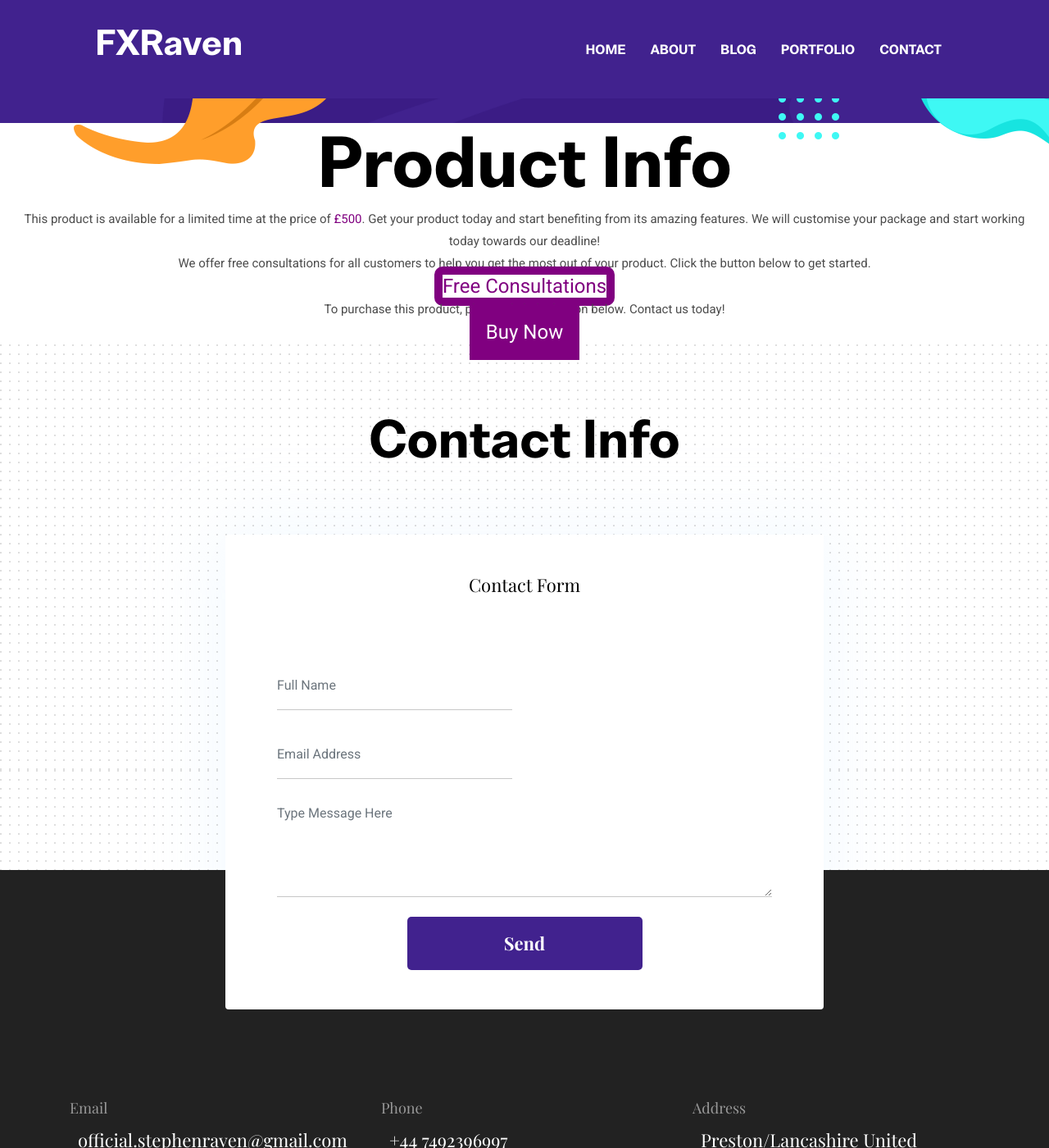
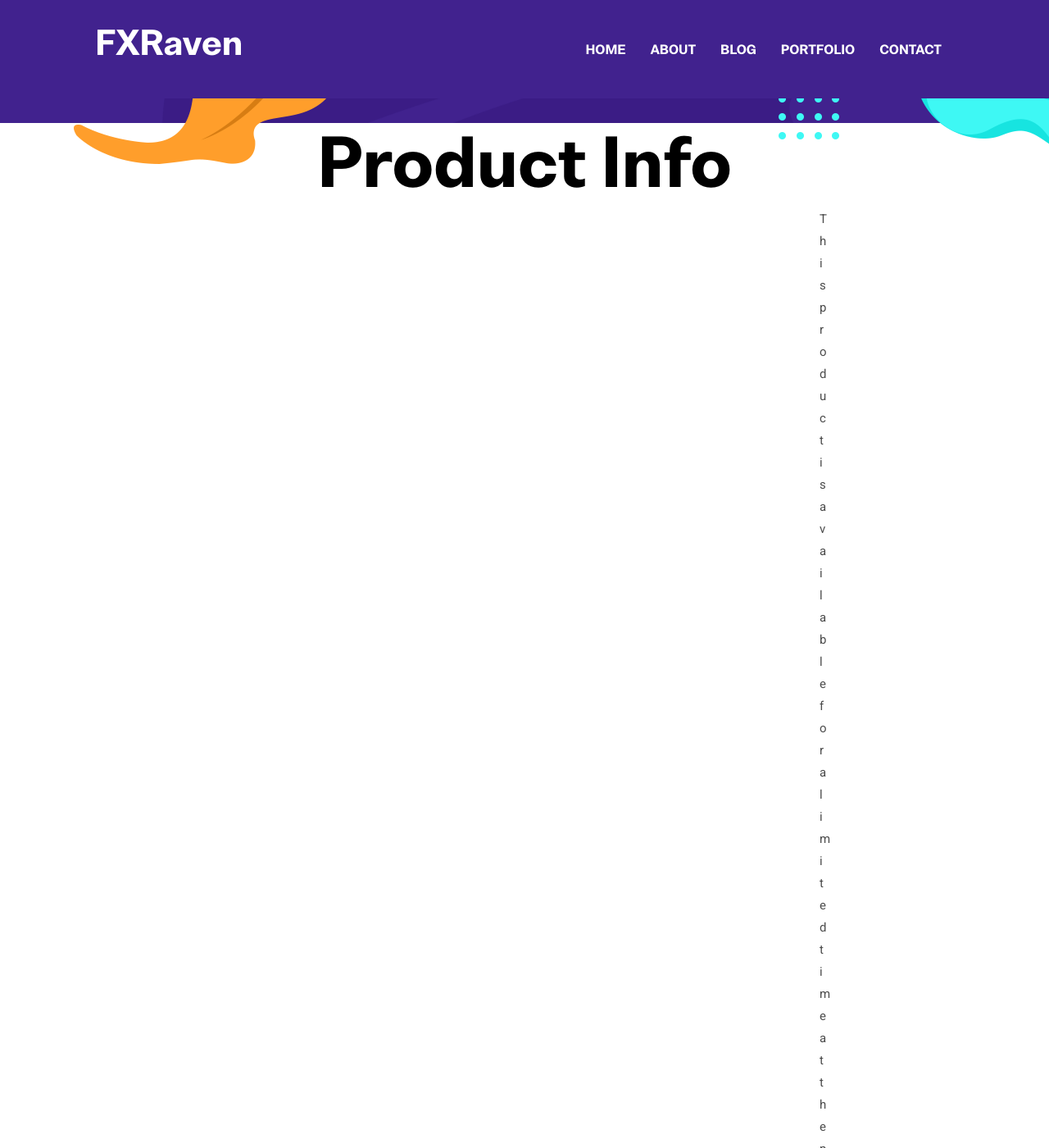
Before and after one commit to Vision-Live/FXRaven, a Jekyll site: the page built from _pages/marketing-plan.html, in a window 1280 px wide and 1400 px high, scrolled down 450 px. Shown: the whole window at 82% size. Built offline with Jekyll 4.4.1, drawn with Linux system fonts in a browser that asks for light colours; some web fonts are replaced; some of the changed text lies outside the part shown.

Commit message:
Update _marketing-plan.scss

```diff
--- a/assets/scss/templates/_marketing-plan.scss
+++ b/assets/scss/templates/_marketing-plan.scss
@@ -4,5 +4,5 @@ h1, h2 {
 p {
   white-space: pre-line;
   word-wrap: break-word;
-  margin: 0 10px;
+  margin: 0 1000px;
 }
```
